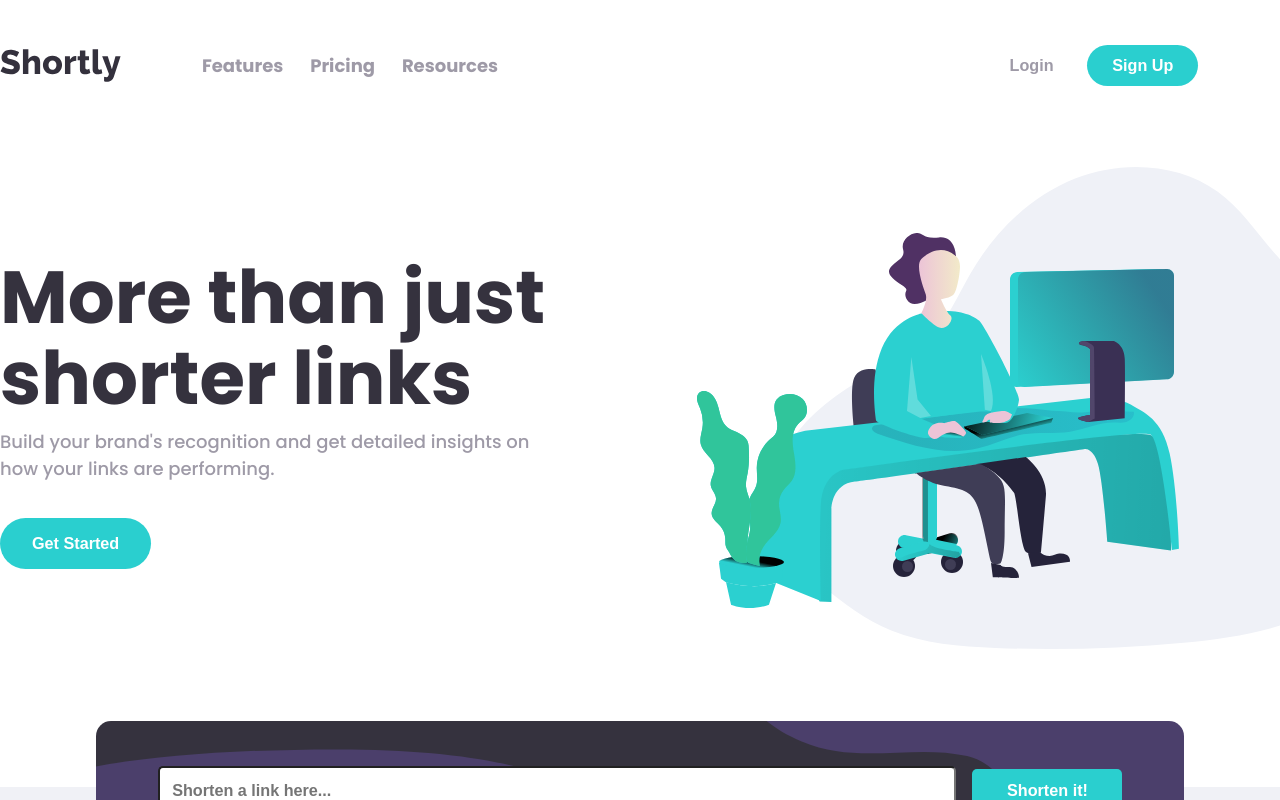
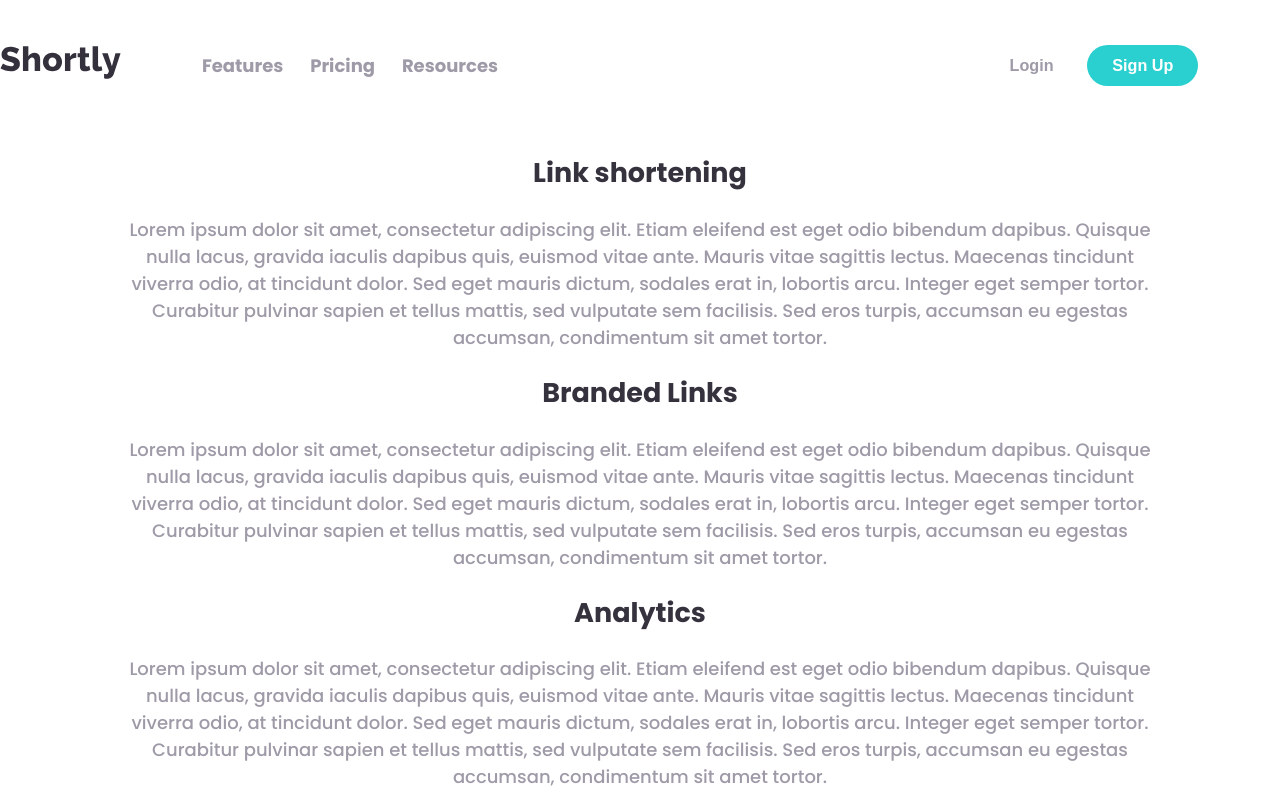
Before and after one commit to kpav33/url-shortening-api-landing-page, a React (Create React App) app: page /features in a window 1280 px wide. Shown: the top 800 px of the page. Built offline with nearby package versions, Linux system fonts and the light colour scheme.

Commit message:
Added React Router

```diff
--- a/package.json
+++ b/package.json
@@ -11,6 +11,7 @@
     "react": "^17.0.2",
     "react-dom": "^17.0.2",
     "react-icons": "^4.2.0",
+    "react-router-dom": "^5.2.0",
     "react-scripts": "4.0.3",
     "web-vitals": "^1.0.1"
   },
--- a/src/App.js
+++ b/src/App.js
@@ -1,4 +1,6 @@
 import "./styles.scss";
+import React from "react";
+import { Switch, Route } from "react-router-dom";
 
 import Header from "./components/Header";
 import Banner from "./components/Banner";
@@ -6,15 +8,31 @@ import Shortener from "./components/Shortener";
 import About from "./components/About";
 import CallToAction from "./components/CallToAction";
 import Footer from "./components/Footer";
+import Features from "./pages/Features";
+import Resources from "./pages/Resources";
+import Pricing from "./pages/Pricing";
 
 function App() {
   return (
     <div className="app">
       <Header />
-      <Banner />
-      <Shortener />
-      <About />
-      <CallToAction />
+      <Switch>
+        <Route exact path="/">
+          <Banner />
+          <Shortener />
+          <About />
+          <CallToAction />
+        </Route>
+        <Route exact path="/features">
+          <Features />
+        </Route>
+        <Route exact path="/pricing">
+          <Pricing />
+        </Route>
+        <Route exact path="/resources">
+          <Resources />
+        </Route>
+      </Switch>
       <Footer />
     </div>
   );
--- a/src/components/Banner.js
+++ b/src/components/Banner.js
@@ -1,4 +1,5 @@
 import React from "react";
+import { Link } from "react-router-dom";
 
 import hero from "../images/illustration-working.svg";
 
@@ -12,7 +13,9 @@ function Banner() {
           Build your brand's recognition and get detailed insights on how your
           links are performing.
         </p>
-        <button>Get Started</button>
+        <Link to="/pricing">
+          <button>Get Started</button>
+        </Link>
       </div>
     </section>
   );
--- a/src/components/CallToAction.js
+++ b/src/components/CallToAction.js
@@ -1,10 +1,13 @@
 import React from "react";
+import { Link } from "react-router-dom";
 
 function CallToAction() {
   return (
     <section className="callToAction">
       <h2>Boost your links today</h2>
-      <button>Get Started</button>
+      <Link to="/pricing">
+        <button>Get Started</button>
+      </Link>
     </section>
   );
 }
--- a/src/components/Header.js
+++ b/src/components/Header.js
@@ -1,5 +1,6 @@
 import React, { useContext } from "react";
 import { Context } from "../Context";
+import { Link } from "react-router-dom";
 
 import MobileNavMenu from "./MobileNavMenu";
 import logo from "../images/logo.svg";
@@ -11,18 +12,23 @@ function Header() {
   return (
     <>
       <header>
-        <img src={logo} alt="logo" />
+        <Link to="/">
+          <img src={logo} alt="logo" />
+        </Link>
         <div className="desktopMenu">
           <nav className="navMenu">
             <ul>
               <li>
-                <a href="/">Features</a>
+                {/*<a href="/">Features</a>*/}
+                <Link to="/features">Features</Link>
               </li>
               <li>
-                <a href="/">Pricing</a>
+                {/*<a href="/">Pricing</a>*/}
+                <Link to="/pricing">Pricing</Link>
               </li>
               <li>
-                <a href="/">Resources</a>
+                {/*<a href="/">Resources</a>*/}
+                <Link to="/resources">Resources</Link>
               </li>
             </ul>
           </nav>
--- a/src/components/MobileNavMenu.js
+++ b/src/components/MobileNavMenu.js
@@ -1,17 +1,21 @@
 import React from "react";
+import { Link } from "react-router-dom";
 
 function MobileNavMenu({ showMenu }) {
   return (
     <nav className="mobileMenu" style={{ opacity: showMenu ? "1" : "0" }}>
       <ul>
         <li>
-          <a href="/">Features</a>
+          {/*<a href="/">Features</a>*/}
+          <Link to="/features">Features</Link>
         </li>
         <li>
-          <a href="/">Pricing</a>
+          {/*<a href="/">Pricing</a>*/}
+          <Link to="/pricing">Pricing</Link>
         </li>
         <li>
-          <a href="/">Resources</a>
+          {/*<a href="/">Resources</a>*/}
+          <Link to="/resources">Resources</Link>
         </li>
       </ul>
       <hr />
--- /dev/null
+++ b/src/components/PriceCard.js
@@ -0,0 +1,16 @@
+import React from "react";
+
+function PriceCard({ price, icon }) {
+  return (
+    <div className="card">
+      {icon}
+      <h2>{price}€</h2>
+      <p>Lorem ipsum dolor sit amet.</p>
+      <p>Lorem ipsum dolor sit amet.</p>
+      <p>Lorem ipsum dolor sit amet.</p>
+      <button>Buy Now</button>
+    </div>
+  );
+}
+
+export default PriceCard;
--- a/src/index.js
+++ b/src/index.js
@@ -1,14 +1,17 @@
 import React from "react";
 import ReactDOM from "react-dom";
+import { BrowserRouter as Router } from "react-router-dom";
 
 import { ContextProvider } from "./Context";
 import App from "./App";
 
 ReactDOM.render(
-  <ContextProvider>
-    <React.StrictMode>
-      <App />
-    </React.StrictMode>
-  </ContextProvider>,
+  <Router>
+    <ContextProvider>
+      <React.StrictMode>
+        <App />
+      </React.StrictMode>
+    </ContextProvider>
+  </Router>,
   document.getElementById("root")
 );
--- /dev/null
+++ b/src/pages/Features.js
@@ -0,0 +1,40 @@
+import React from "react";
+
+function Features() {
+  return (
+    <section className="features">
+      <h1>Link shortening</h1>
+      <p>
+        Lorem ipsum dolor sit amet, consectetur adipiscing elit. Etiam eleifend
+        est eget odio bibendum dapibus. Quisque nulla lacus, gravida iaculis
+        dapibus quis, euismod vitae ante. Mauris vitae sagittis lectus. Maecenas
+        tincidunt viverra odio, at tincidunt dolor. Sed eget mauris dictum,
+        sodales erat in, lobortis arcu. Integer eget semper tortor. Curabitur
+        pulvinar sapien et tellus mattis, sed vulputate sem facilisis. Sed eros
+        turpis, accumsan eu egestas accumsan, condimentum sit amet tortor.
+      </p>
+      <h1>Branded Links</h1>
+      <p>
+        Lorem ipsum dolor sit amet, consectetur adipiscing elit. Etiam eleifend
+        est eget odio bibendum dapibus. Quisque nulla lacus, gravida iaculis
+        dapibus quis, euismod vitae ante. Mauris vitae sagittis lectus. Maecenas
+        tincidunt viverra odio, at tincidunt dolor. Sed eget mauris dictum,
+        sodales erat in, lobortis arcu. Integer eget semper tortor. Curabitur
+        pulvinar sapien et tellus mattis, sed vulputate sem facilisis. Sed eros
+        turpis, accumsan eu egestas accumsan, condimentum sit amet tortor.
+      </p>
+      <h1>Analytics</h1>
+      <p>
+        Lorem ipsum dolor sit amet, consectetur adipiscing elit. Etiam eleifend
+        est eget odio bibendum dapibus. Quisque nulla lacus, gravida iaculis
+        dapibus quis, euismod vitae ante. Mauris vitae sagittis lectus. Maecenas
+        tincidunt viverra odio, at tincidunt dolor. Sed eget mauris dictum,
+        sodales erat in, lobortis arcu. Integer eget semper tortor. Curabitur
+        pulvinar sapien et tellus mattis, sed vulputate sem facilisis. Sed eros
+        turpis, accumsan eu egestas accumsan, condimentum sit amet tortor.
+      </p>
+    </section>
+  );
+}
+
+export default Features;
--- /dev/null
+++ b/src/pages/Pricing.js
@@ -0,0 +1,29 @@
+import React from "react";
+import PriceCard from "../components/PriceCard";
+import { BiMoney } from "react-icons/bi";
+import { FaMoneyBillAlt } from "react-icons/fa";
+import { FaRegMoneyBillAlt } from "react-icons/fa";
+
+function Pricing() {
+  return (
+    <section className="pricing">
+      <h1>Pricing</h1>
+      <div className="priceCards">
+        <PriceCard
+          price="25"
+          icon={<BiMoney size="52px" color="var(--dark-violet)" />}
+        />
+        <PriceCard
+          price="50"
+          icon={<FaMoneyBillAlt size="52px" color="var(--dark-violet)" />}
+        />
+        <PriceCard
+          price="100"
+          icon={<FaRegMoneyBillAlt size="52px" color="var(--dark-violet)" />}
+        />
+      </div>
+    </section>
+  );
+}
+
+export default Pricing;
--- /dev/null
+++ b/src/pages/Resources.js
@@ -0,0 +1,40 @@
+import React from "react";
+
+function Resources() {
+  return (
+    <section className="resources">
+      <h1>Blog</h1>
+      <p>
+        Lorem ipsum dolor sit amet, consectetur adipiscing elit. Etiam eleifend
+        est eget odio bibendum dapibus. Quisque nulla lacus, gravida iaculis
+        dapibus quis, euismod vitae ante. Mauris vitae sagittis lectus. Maecenas
+        tincidunt viverra odio, at tincidunt dolor. Sed eget mauris dictum,
+        sodales erat in, lobortis arcu. Integer eget semper tortor. Curabitur
+        pulvinar sapien et tellus mattis, sed vulputate sem facilisis. Sed eros
+        turpis, accumsan eu egestas accumsan, condimentum sit amet tortor.
+      </p>
+      <h1>Developers</h1>
+      <p>
+        Lorem ipsum dolor sit amet, consectetur adipiscing elit. Etiam eleifend
+        est eget odio bibendum dapibus. Quisque nulla lacus, gravida iaculis
+        dapibus quis, euismod vitae ante. Mauris vitae sagittis lectus. Maecenas
+        tincidunt viverra odio, at tincidunt dolor. Sed eget mauris dictum,
+        sodales erat in, lobortis arcu. Integer eget semper tortor. Curabitur
+        pulvinar sapien et tellus mattis, sed vulputate sem facilisis. Sed eros
+        turpis, accumsan eu egestas accumsan, condimentum sit amet tortor.
+      </p>
+      <h1>Support</h1>
+      <p>
+        Lorem ipsum dolor sit amet, consectetur adipiscing elit. Etiam eleifend
+        est eget odio bibendum dapibus. Quisque nulla lacus, gravida iaculis
+        dapibus quis, euismod vitae ante. Mauris vitae sagittis lectus. Maecenas
+        tincidunt viverra odio, at tincidunt dolor. Sed eget mauris dictum,
+        sodales erat in, lobortis arcu. Integer eget semper tortor. Curabitur
+        pulvinar sapien et tellus mattis, sed vulputate sem facilisis. Sed eros
+        turpis, accumsan eu egestas accumsan, condimentum sit amet tortor.
+      </p>
+    </section>
+  );
+}
+
+export default Resources;
--- a/src/styles.scss
+++ b/src/styles.scss
@@ -76,7 +76,7 @@ header {
     position: absolute;
     width: 90%;
     opacity: 1;
-    transition: opacity 1s ease-out;
+    transition: opacity 0.5s ease-out;
 
     @media only screen and (min-width: 768px) {
         opacity: 0;
@@ -741,3 +741,54 @@ footer {
         }
     }
 }
+
+.features, .resources, .pricing {
+    width: 80%;
+    margin: 0 auto;
+
+    h1 {
+        color: var(--dark-violet);
+    }
+}
+
+.priceCards {
+    display: flex;
+    flex-direction: column;
+    justify-content: space-evenly;
+    align-items: center;
+    margin-bottom: 2rem;
+
+    @media only screen and (min-width: 768px) {
+        flex-direction: row;
+    }
+}
+
+.card {
+    box-shadow: rgba(100, 100, 111, 0.2) 0px 7px 29px 0px;
+    border-radius: 5px;
+    padding: 1.5rem 2rem;
+    margin: 0 0 1rem 0;
+
+    @media only screen and (min-width: 768px) {
+        margin: 0 1rem 0 0;
+    }
+
+    h2 {
+        color: var(--dark-violet);
+    }
+
+    button {
+        font-size: 1rem;
+        padding: 0.5rem 1rem;
+        background: white;
+        border: 2px solid var(--dark-violet);
+        border-radius: 10px;
+        margin: 1rem 0;
+
+        &:hover {
+            background: var(--dark-violet);
+            color: white;
+            cursor: pointer;
+        }
+    }
+}
```
Also changed, not shown: 2 other files (tests, documents, lock files or other folders).
